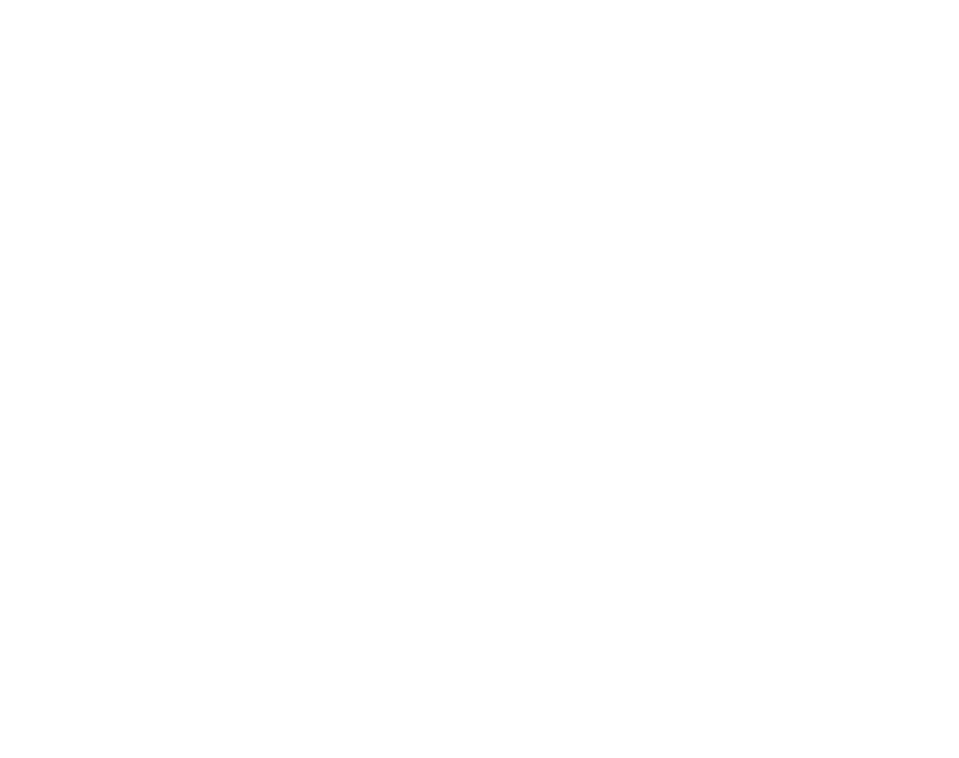
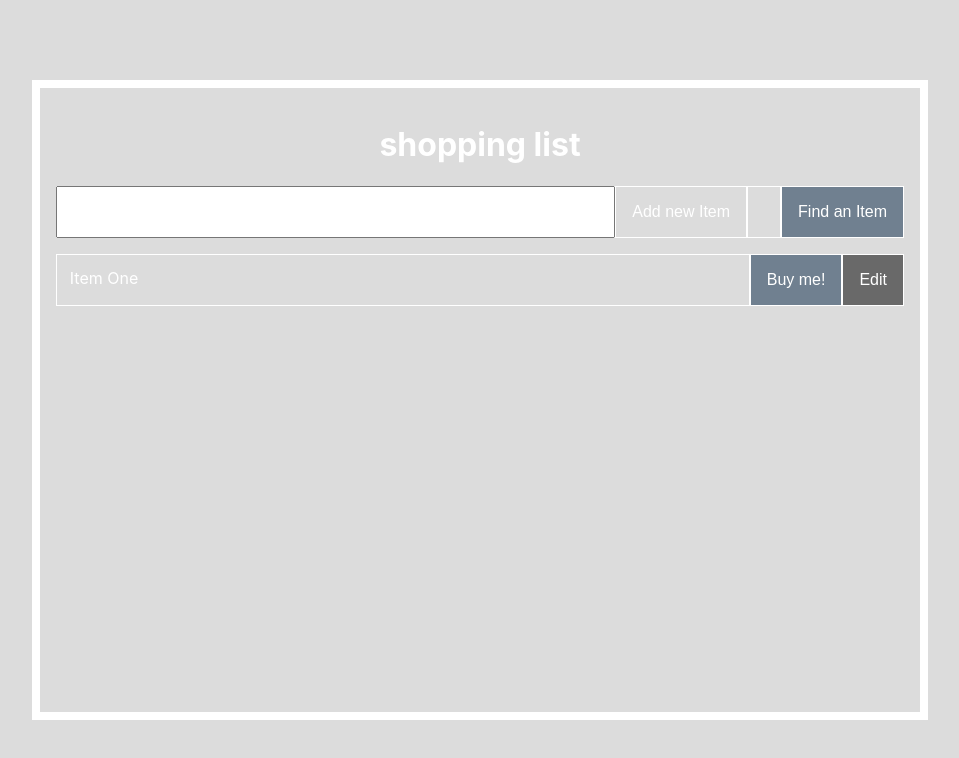
Before and after one commit to andybaaall/reactIntro, a React (Create React App) app: page / in a window 1280 px wide. Shown: the top 758 px of the page, without its empty margins (160-1119 px from the left). Built offline with nearby package versions, Linux system fonts and the light colour scheme.

Commit message:
added components: list, item, form, button. Added some nice CSS

```diff
--- a/src/App.css
+++ b/src/App.css
@@ -1,22 +1,12 @@
-/* .App {
-  text-align: center;
+.App {
+    text-align: center;
+    height: 100vh;
+    width: 100vw;
+    max-height: 100vh;
+    max-width: 100vw;
+    overflow-x: auto;
+    overflow-y: auto;
+    display: flex;
+    justify-content: center;
+    align-items: center;
 }
-
-.App-logo {
-  height: 40vmin;
-}
-
-.App-header {
-  background-color: #282c34;
-  min-height: 100vh;
-  display: flex;
-  flex-direction: column;
-  align-items: center;
-  justify-content: center;
-  font-size: calc(10px + 2vmin);
-  color: white;
-}
-
-.App-link {
-  color: #09d3ac;
-} */
--- a/src/App.js
+++ b/src/App.js
@@ -1,12 +1,14 @@
 import React from 'react';
+import List from './List/List'
 import './App.css';
+
 
 // every component gets its own JS file!
 
 function App() {
   return (
-    <div>
-
+    <div className="App">
+        <List />
     </div>
   );
 }
--- /dev/null
+++ b/src/Button/Button.css
@@ -0,0 +1,32 @@
+button{
+    background-color: transparent;
+    padding: 1rem;
+    color: white;
+    border: 1px solid white;
+    font-size: 1rem;
+}
+
+button:hover{
+    cursor: pointer;
+    background: coral;
+}
+
+.greyBtn {
+    background: slateGrey;
+}
+
+.greyBtn:hover {
+    background: slateGrey;
+    border-color: coral;
+    color: coral;
+}
+
+.darkGreyBtn {
+    background: dimGrey;
+}
+
+.darkGreyBtn:hover {
+    background: dimGrey;
+    border-color: azure;
+    color: azure;
+}
--- /dev/null
+++ b/src/Button/Button.js
@@ -0,0 +1,14 @@
+import React, {Component} from 'react';
+import './Button.css';
+
+class Button extends Component {
+    render(){
+        return(
+            <button className={this.props.btnType}>
+                {this.props.btnText}
+            </button>
+        )
+    }
+}
+
+export default Button;
--- /dev/null
+++ b/src/Form/Form.css
@@ -0,0 +1,16 @@
+.searchForm{
+    display: flex;
+    position: relative;
+    align-items: stretch;
+    width: 100%;
+}
+
+.searchBar {
+    position: relative;
+    flex: 1 1 auto;
+    width: 1%;
+    margin-bottom: 0%;
+    padding: 0.5rem;
+    font-size: 1rem;
+    line-height: 1.6;
+}
--- /dev/null
+++ b/src/Form/Form.js
@@ -0,0 +1,19 @@
+import React, {Component} from 'react';
+import './Form.css';
+import Button from '../Button/Button';
+import '../Button/Button.css';
+
+class Form extends Component {
+    render(){
+        return(
+            <form className="searchForm">
+                <input className="searchBar"/>
+                <Button btnText="Add new Item"/>
+                <Button btnText="" btnType="redundant button should definitely throw an err"/>
+                <Button btnText="Find an Item" btnType="greyBtn"/>
+            </form>
+        )
+    }
+}
+
+export default Form;
--- /dev/null
+++ b/src/Item/Item.css
@@ -0,0 +1,16 @@
+.ListItem {
+    margin-bottom: 0.4rem;
+    display: flex;
+    text-align: left;
+}
+
+.ListText {
+    border: 1px solid white;
+    word-break: break-word;
+    flex: 1 1;
+    padding: 0.8rem;
+}
+
+.ListButtons {
+    display: flex;
+}
--- /dev/null
+++ b/src/Item/Item.js
@@ -0,0 +1,21 @@
+import React, {Component} from 'react';
+import './Item.css';
+
+import Button from '../Button/Button';
+import '../Button/Button.css';
+
+class Item extends Component {
+    render(){
+        return(
+            <div className="ListItem">
+                <div className="ListText">
+                    Item One
+                </div>
+                <Button btnText="Buy me!" btnType="greyBtn"/>
+                <Button btnText="Edit" btnType="darkGreyBtn"/>
+            </div>
+        )
+    }
+}
+
+export default Item;
--- /dev/null
+++ b/src/List/List.css
@@ -0,0 +1,21 @@
+.ListContainer {
+    width: 70%;
+    height: 80%;
+    border: 8px solid white;
+    text-align: center;
+    color: white;
+    padding: 1rem;
+    display: flex;
+    align-items: stretch;
+    flex-direction: column;
+    overflow-y: auto;
+}
+
+.List {
+    margin-top: 1rem;
+    height: 100%;
+    display: flex;
+    flex-direction: column;
+    flex: 1 1 auto;
+    overflow-y: auto;
+}
--- /dev/null
+++ b/src/List/List.js
@@ -0,0 +1,22 @@
+import React, {Component} from 'react';
+
+import './List.css';
+
+import Form from '../Form/Form';
+import Item from '../Item/Item';
+
+class List extends Component {
+    render(){
+        return(
+            <div className="ListContainer">
+                <h1>shopping list</h1>
+                <Form />
+                <div className="List">
+                    <Item />
+                </div>
+            </div>
+        )
+    }
+}
+
+export default List;
--- a/src/index.css
+++ b/src/index.css
@@ -1,3 +1,7 @@
+* {
+    box-sizing: border-box;
+}
+
 body {
   margin: 0;
   font-family: -apple-system, BlinkMacSystemFont, "Segoe UI", "Roboto", "Oxygen",
@@ -5,6 +9,7 @@ body {
     sans-serif;
   -webkit-font-smoothing: antialiased;
   -moz-osx-font-smoothing: grayscale;
+  background-color: gainsboro;
 }
 
 code {
```
